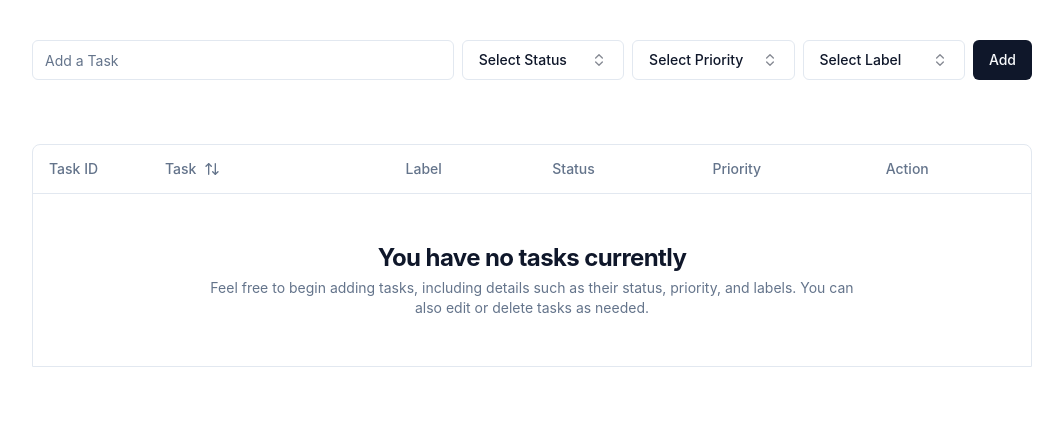
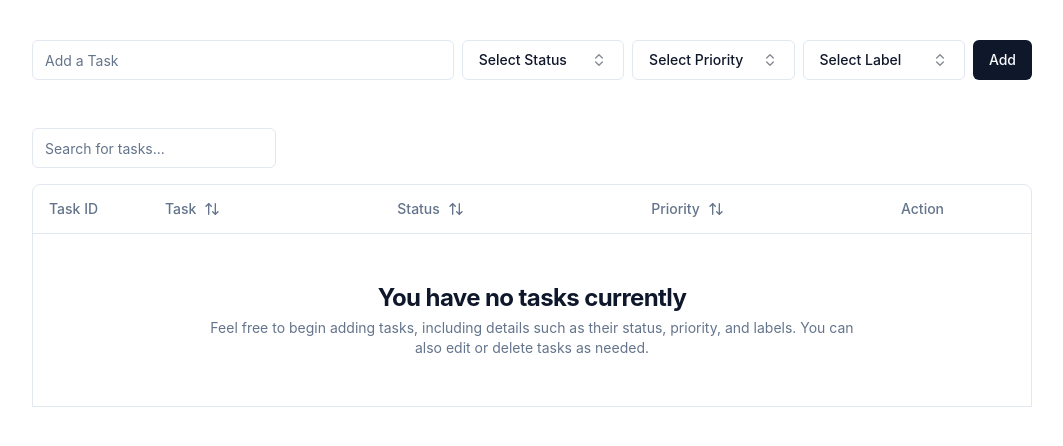
Before and after one commit to Sidc29/taskman-advanced, a React (Vite) app: page / in a window 1280 px wide. Shown: the top 446 px of the page, without its empty margins (108-1171 px from the left). Built offline with nearby package versions, Linux system fonts and the light colour scheme; what tw-elements would draw is missing.

Commit message:
add task query filter

```diff
--- a/src/components/MainLayout.jsx
+++ b/src/components/MainLayout.jsx
@@ -1,6 +1,7 @@
-import { useState } from "react";
+import { useEffect, useState } from "react";
 import TaskInputForm from "./TaskInputForm";
 import TaskList from "./TaskList";
+import { Input } from "@/components/ui/input";
 
 export function MainLayout() {
   const [inputValue, setInputValue] = useState("");
@@ -10,6 +11,9 @@ export function MainLayout() {
   const [tasks, setTasks] = useState([]);
   const [editMode, setEditMode] = useState(false);
   const [editIndex, setEditIndex] = useState(null);
+  const [query, setQuery] = useState("");
+  const [filteredTasks, setFilteredTasks] = useState([]);
+  const [noResultsFound, setNoResultsFound] = useState(false);
 
   const handleInputReset = () => {
     setInputValue("");
@@ -51,11 +55,22 @@ export function MainLayout() {
     }
   };
 
+  useEffect(() => {
+    const filtered = tasks.filter((item) =>
+      item.name.toLowerCase().includes(query.toLowerCase())
+    );
+    setFilteredTasks(filtered);
+
+    // Check if there are no results
+    const noResults = filtered.length === 0 && query !== "";
+    setNoResultsFound(noResults);
+  }, [tasks, query]);
+
   return (
     <>
-      <div>
+      <div className="w-[1000px] flex-col justify-center m-auto">
         <TaskInputForm
-          tasks={tasks}
+          tasks={filteredTasks}
           addTask={addTask}
           inputValue={inputValue}
           setInputValue={setInputValue}
@@ -71,8 +86,14 @@ export function MainLayout() {
           handleInputReset={handleInputReset}
           handleEditReset={handleEditReset}
         />
+        <Input
+          className="w-fit relative top-12"
+          placeholder="Search for tasks..."
+          value={query}
+          onChange={(e) => setQuery(e.target.value)}
+        />
         <TaskList
-          tasks={tasks}
+          tasks={filteredTasks}
           setTasks={setTasks}
           setInputValue={setInputValue}
           setInputStatus={setInputStatus}
@@ -80,6 +101,7 @@ export function MainLayout() {
           setInputLabel={setInputLabel}
           setEditMode={setEditMode}
           setEditIndex={setEditIndex}
+          noResultsFound={noResultsFound}
         />
       </div>
     </>
--- a/src/components/TaskList.jsx
+++ b/src/components/TaskList.jsx
@@ -49,12 +49,15 @@ const TaskList = ({
   setInputLabel,
   setEditMode,
   setEditIndex,
+  noResultsFound,
 }) => {
   const [openDeleteDialog, setOpenDeleteDialog] = useState(false);
   const [labelOpen, setLabelOpen] = useState(false);
   const [statusOpen, setStatusOpen] = useState(false);
   const [priorityOpen, setPriorityOpen] = useState(false);
   const [selectedIndex, setSelectedIndex] = useState(null);
+  const [sortBy, setSortBy] = useState(null);
+  const [sortOrder, setSortOrder] = useState("asc");
 
   const { toast } = useToast();
 
@@ -170,6 +173,34 @@ const TaskList = ({
     setTasks(tasksCopy);
   };
 
+  // Function to toggle sorting order
+  const toggleSortOrder = () => {
+    setSortOrder(sortOrder === "asc" ? "desc" : "asc");
+  };
+
+  // Function to sort tasks based on the selected column
+  const sortTasks = (sortBy) => {
+    let sortedTasks = [...tasks];
+    sortedTasks.sort((a, b) => {
+      const valueA = a[sortBy].toLowerCase();
+      const valueB = b[sortBy].toLowerCase();
+      if (valueA < valueB) {
+        return sortOrder === "asc" ? -1 : 1;
+      }
+      if (valueA > valueB) {
+        return sortOrder === "asc" ? 1 : -1;
+      }
+      return 0;
+    });
+    setTasks(sortedTasks);
+  };
+
+  useEffect(() => {
+    if (sortBy) {
+      sortTasks(sortBy);
+    }
+  }, [sortOrder]); // Trigger sort when sortOrder changes
+
   return (
     <div className="w-[1000px] m-auto mt-16 border border-1 rounded-t-lg">
       <Toaster />
@@ -177,15 +208,39 @@ const TaskList = ({
         <TableHeader>
           <TableRow>
             <TableHead className="w-[100px]">Task ID</TableHead>
-            <TableHead>
+            <TableHead
+              onClick={() => {
+                setSortBy("name");
+                toggleSortOrder();
+              }}
+            >
               <Button className="flex items-center" variant="ghost">
                 Task
                 <ArrowUpDown className="ml-2 h-4 w-4" />
               </Button>
             </TableHead>
-            <TableHead>Label</TableHead>
-            <TableHead>Status</TableHead>
-            <TableHead>Priority</TableHead>
+            <TableHead
+              onClick={() => {
+                setSortBy("status");
+                toggleSortOrder();
+              }}
+            >
+              <Button className="flex items-center" variant="ghost">
+                Status
+                <ArrowUpDown className="ml-2 h-4 w-4" />
+              </Button>
+            </TableHead>
+            <TableHead
+              onClick={() => {
+                setSortBy("priority");
+                toggleSortOrder();
+              }}
+            >
+              <Button className="flex items-center" variant="ghost">
+                Priority
+                <ArrowUpDown className="ml-2 h-4 w-4" />
+              </Button>
+            </TableHead>
             <TableHead>Action</TableHead>
           </TableRow>
         </TableHeader>
@@ -193,13 +248,19 @@ const TaskList = ({
           {tasks.map((taskItem, index) => (
             <TableRow key={index}>
               <TableCell className="font-medium">{index + 1}</TableCell>
-              <TableCell className="font-medium">{taskItem.name}</TableCell>
-              <TableCell className="font-medium ">
-                {taskItem.label ? (
-                  <Badge variant="outline">{taskItem.label}</Badge>
-                ) : (
-                  "-"
-                )}
+              <TableCell className="font-medium">
+                <div className="flex gap-2">
+                  <span>
+                    {taskItem.label ? (
+                      <Badge className="rounded-md" variant="outline">
+                        {taskItem.label}
+                      </Badge>
+                    ) : (
+                      ""
+                    )}
+                  </span>
+                  <span>{taskItem.name}</span>
+                </div>
               </TableCell>
               <TableCell className="font-medium ">
                 {taskItem.status ? getStatusData(taskItem) : "-"}
@@ -291,7 +352,7 @@ const TaskList = ({
           ))}
         </TableBody>
       </Table>
-      {tasks.length === 0 && (
+      {/* {!noResultsFound && tasks.length === 0 && (
         <div className="flex items-center justify-center my-12">
           <div className="flex flex-col items-center gap-1 text-center">
             <h3 className="text-2xl font-bold tracking-tight">
@@ -305,6 +366,39 @@ const TaskList = ({
           </div>
         </div>
       )}
+      {noResultsFound && (
+        <div className="flex items-center justify-center my-12">
+          <div className="flex flex-col items-center gap-1 text-center">
+            <h3 className="text-2xl font-bold tracking-tight">
+              No tasks found for this query
+            </h3>
+          </div>
+        </div>
+      )} */}
+      {!noResultsFound && tasks.length === 0 ? (
+        <div className="flex items-center justify-center my-12">
+          <div className="flex flex-col items-center gap-1 text-center">
+            <h3 className="text-2xl font-bold tracking-tight">
+              You have no tasks currently
+            </h3>
+            <p className="text-sm text-muted-foreground w-3/4">
+              Feel free to begin adding tasks, including details such as their
+              status, priority, and labels. You can also edit or delete tasks as
+              needed.
+            </p>
+          </div>
+        </div>
+      ) : (
+        noResultsFound && (
+          <div className="flex items-center justify-center my-12">
+            <div className="flex flex-col items-center gap-1 text-center">
+              <h3 className="text-2xl font-bold tracking-tight">
+                No tasks found for this query
+              </h3>
+            </div>
+          </div>
+        )
+      )}
     </div>
   );
 };
```
